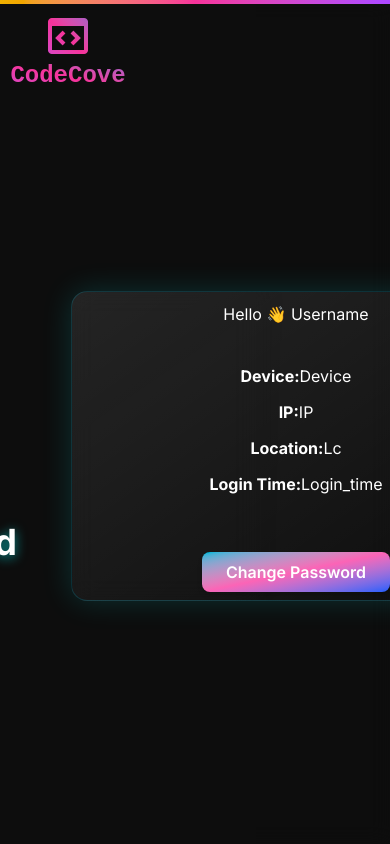
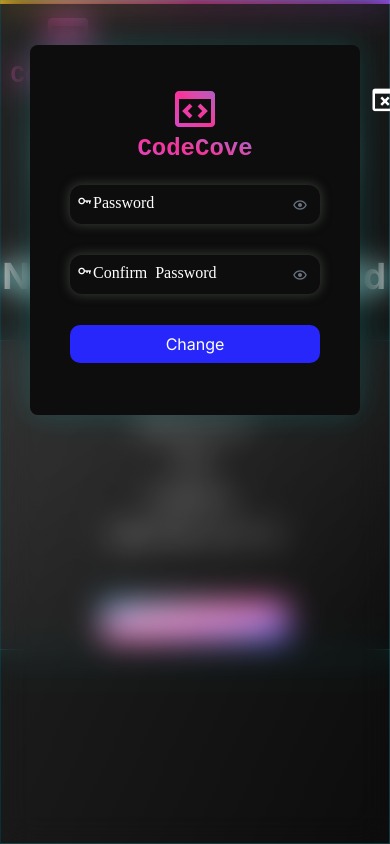
Before and after one commit to Freak644/codecove, a React app: page /CheckInfo/1 in a window 390 px wide. Both pictures are taken after a click on the button "Change Password". Built offline with nearby package versions, Linux system fonts and the light colour scheme; no server answers.

Commit message:
Complete frontend if(!user_login) password.Change()

```diff
--- /dev/null
+++ b/client/src/Page/Login/changePassword.jsx
@@ -0,0 +1,86 @@
+import { useState } from "react";
+
+export default function ChangePassword({user_id,toggle}) {
+    const [mgmtPassword,setPassword] = useState({
+        basePass:"",
+        confPass:"",
+        basePassType:"password",
+        ConfpassType:"password"
+    })
+    const handleBlur = (inp)=>{
+        if (inp && inp.value) {
+            let labl = inp.nextElementSibling;
+            labl.classList.add('activeLabl');
+        } else if(inp && !inp.value) {
+            let lbl = inp.nextElementSibling;
+            lbl.classList.remove('activeLabl');
+        }else{
+            let divs = document.querySelectorAll('.inputDiv');
+            divs.forEach(inpDiv=>{
+                let input = inpDiv.querySelector('input');
+                let lbal = inpDiv.querySelector('label');
+                if (input && !input.value) {
+                    lbal.classList.remove('activeLabl');
+                } else if(input && input.value){
+                    lbal.classList.add('activeLabl')
+                }
+            })
+        }
+    }
+    const togglePassword = elemnt=>{
+        let pwd = elemnt.nextElementSibling;
+        if (pwd.type === "password") {
+            setPassword(prev=>({
+                ...prev,
+                [pwd.id]:"text"
+            }))
+        }else{
+            setPassword(prev=>({
+                ...prev,
+                [pwd.id]:"password"
+            }))
+    }
+}
+    return(
+        <div className="flex h-screen w-screen items-center flex-col absolute z-50
+                        bg-gradient-to-br from-white/10 via-white/5 to-transparent
+                        border border-cyan-500/20 shadow-[0_0_30px_rgba(0,255,255,0.15)]
+                        backdrop-blur-lg">
+                <div className="formDiv mt-[10%] ">
+                    <form action="" className="bg-skin-bg !p-10 rounded-lg shadow-[0_0_30px_rgba(0,255,255,0.15)]">
+                        <i className="bx bx-window-close absolute text-3xl text-white -right-10 cursor-pointer" title="close" onClick={()=>toggle(prev=>!prev)}></i>
+                        <div className="Logotxt flex items-center lg:!mt-3.5 flex-col w-[120px]  left-2">
+                <i className='bx bx-code-block text-5xl
+                transition-all duration-500 ease-in-out bg-[length:200%_200%]
+                bg-gradient-to-tr from-purple-500 via-pink-500 to-blue-600
+                bg-clip-text text-transparent
+                '></i>
+                <h2 className=' font-bold text-2xl transition-all duration-500 ease-in-out bg-[length:200%_200%]
+                bg-gradient-to-tr from-purple-500 via-pink-500 to-blue-600
+                bg-clip-text text-transparent'>CodeCove</h2>
+            </div>
+                        <div className="inputDiv">
+                            <i onClick={(evnt)=>togglePassword(evnt.target)} className="bx bx-show absolute text-gray-500 right-3 top-3 transition-all duration-300 cursor-pointer"></i>
+                            <input value={mgmtPassword.basePass} onChange={(evnt)=>setPassword(prev=>({
+                                ...prev,
+                                basePass:evnt.target.value
+                            }))} onBlur={(evnt)=>handleBlur(evnt.target)} type={mgmtPassword.basePassType} name="password" id="basePassType"/>
+                            <label htmlFor="basePassword"><i className="bx bx-key">Password</i></label>
+                        </div>
+                        <div className="inputDiv">
+                            <i onClick={(evnt)=>togglePassword(evnt.target)} className="bx bx-show absolute text-gray-500 right-3 top-3 transition-all duration-300 cursor-pointer"></i>
+                            <input value={mgmtPassword.confPass} onChange={(evnt)=>setPassword(prev=>({
+                                ...prev,
+                                confPass:evnt.target.value
+
+                            }))} onBlur={(evnt)=>handleBlur(evnt.target)} type={mgmtPassword.ConfpassType} name="password" id="ConfpassType"/>
+                            <label htmlFor="ConfpassType"><i className="bx bx-key">Confirm Password</i></label>
+                        </div>
+                        <div className="inputDiv">
+                            <div className="btn w-full flex items-center justify-center ">Change</div>
+                        </div>
+                    </form>
+                </div>
+        </div>
+    )
+}
--- a/client/src/Page/Login/checkinfo.jsx
+++ b/client/src/Page/Login/checkinfo.jsx
@@ -1,13 +1,16 @@
-import { useEffect } from "react";
+import { useEffect, useState } from "react";
 import { useParams } from "react-router-dom"
 import '../../assets/style/Error404.css'
+import ChangePassword from "./changePassword";
 export default function CheckInfo(params) {
     let {session_id} = useParams();
+    const [isChanging,setchanging] = useState(false)
     useEffect(()=>{
         if(session_id.length < 2) return;
     },[session_id])
     return(
         <div className="underTaker bg-skin-bg">
+           {isChanging && <ChangePassword toggle={setchanging}/>}
             <div className="Logotxt flex items-center lg:!mt-3.5 flex-col w-[120px] absolute top-3 left-2">
                 <i className='bx bx-code-block text-5xl
                 transition-all duration-500 ease-in-out bg-[length:200%_200%]
@@ -51,7 +54,7 @@ export default function CheckInfo(params) {
                             <p><strong>Location:</strong>{"Lc"}</p>
                             <p><strong>Login Time:</strong>{"Login_time"}</p>
                         </div>
-                        <button className="mt-4 bg-gradient-to-br from-cyan-500 to-blue-600 via-pink-400 hover:from-cyan-400 hover:to-blue-500 hover:via-yellow-300
+                        <button onClick={()=>setchanging(prev=>!prev)} className="mt-4 bg-gradient-to-br from-cyan-500 to-blue-600 via-pink-400 hover:from-cyan-400 hover:to-blue-500 hover:via-yellow-300
             text-white font-semibold py-2 px-6 rounded-lg shadow-md
             transition-all duration-300 cursor-pointer">Change Password</button>
                     </div>
--- a/client/src/assets/style/Error404.css
+++ b/client/src/assets/style/Error404.css
@@ -95,3 +95,8 @@
   0%, 100% { transform: translateY(6px); }
   50% { transform: translateY(-6px); }
 }
+@media (max-width:800px) {
+  .container{
+    flex-direction: column;
+  }
+}
```
